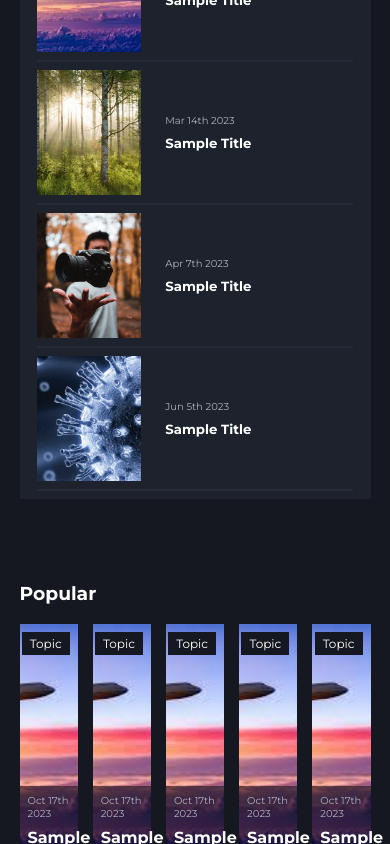
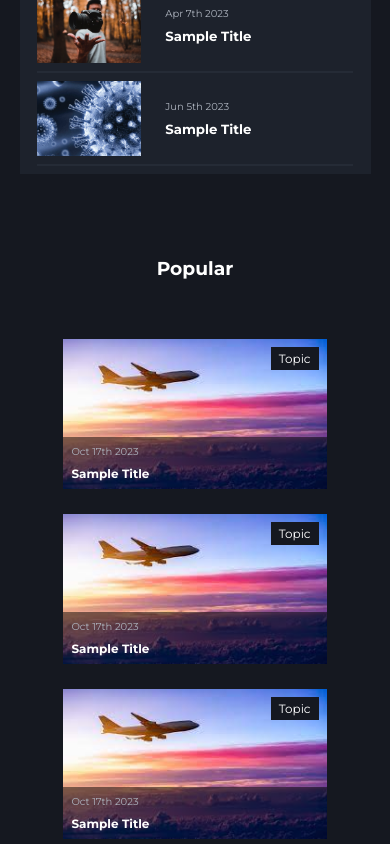
Before and after one commit to JoshuaKirk01/blog-site-project, an Angular app: page /home in a window 390 px wide. Shown: the part 1156-2000 px from the top of the page. Built offline with nearby package versions, Linux system fonts and the light colour scheme.

Commit message:
Reworked some classes and responsiveness
- Still need to complete navbar responsiveness

```diff
--- a/src/app/home/home.component.css
+++ b/src/app/home/home.component.css
@@ -4,7 +4,14 @@ h3, h5 {
 
 /* Global */
 
-.blog {
+.heading {
+    display: flex;
+    justify-content: center;
+    margin-bottom: 25px;
+}
+
+.blog,
+.popular-blog {
     position: relative;
     height: 100%;
     width: 100%;
@@ -56,6 +63,10 @@ hr {
     width: 90%;
     border: none;
     border-top: 2px solid var(--main-light);
+}
+
+.sub-section {
+    flex-direction: column;
 }
 
 /* Main */
@@ -117,15 +128,16 @@ hr {
 
 /* Popular */
 
-.heading {
+.popular-blogs {
     display: flex;
-    justify-content: flex-start;
+    justify-content: center;
+    flex-wrap: wrap;
+    gap: 15px;
+    width: 100%;
 }
 
-.popular-blogs {
-    display: flex;
-    gap: 15px;
-    width: 100%;
+.popular-blog {
+    width: 40%;
     height: 250px;
 }
 
@@ -142,6 +154,7 @@ hr {
     padding: 8px 16px;
     background-color: var(--main);
     border-radius: 1rem;
+    font-size: 14px;
     transition: all 250ms;
 }
 
@@ -153,23 +166,65 @@ hr {
 
 /* Responsive */
 
-@media only screen and (max-width: 720px) {
+@media only screen and (max-width: 1080px) {
     .main-blog,
     .sub-blogs,
-    .trending {
+    .trending,
+    .popular-blogs {
         width: 100%;
+    }
+
+    .col {
+        flex-direction: column;
+        width: 100%;
+    }
+
+    .blog {
+        height: auto;
     }
 
     .sub-blogs {
         flex-direction: row;
     }
 
-    .blog {
-        height: auto;
+    .popular-blogs h4 {
+        font-size: 12px;
     }
+}
+
+@media only screen and (max-width: 720px) {
 
     .trending-blog img {
         width: 33%;
         height: 125px;
     }
+
+    .popular-blogs {
+        gap: 25px;
+        height: 100%;
+    }
+
+    .popular-blog {
+        height: 200px;
+    }
+
+    .explore-topics h4 {
+        margin: 15px 50%;
+    }
 }
+
+@media only screen and (max-width: 500px) {
+    .trending-blog img {
+        height: 75px;
+    }
+
+    .popular-blogs {
+        flex-direction: column;
+        align-items: center;
+    }
+
+    .popular-blog {
+        width: 75%;
+        height: 150px;
+    }
+}
--- a/src/app/home/home.component.html
+++ b/src/app/home/home.component.html
@@ -35,7 +35,9 @@
             </div>
         </div>
         <div class="trending">
-            <h3>Trending Blogs</h3>
+            <div class="heading">
+                <h3>Trending</h3>
+            </div>
             <div class="trending-blog" routerLink="/blog" routerLinkActive="active">
                 <img src="assets/blog-cover-4.jpg" alt="">
                 <div class="trending-blog-info">
@@ -94,13 +96,12 @@
             <hr>
         </div>
     </div>
-    <div class="section">
-        <div class="popular">
+    <div class="section sub-section">
         <div class="heading">
             <h3>Popular</h3>
         </div>
         <div class="popular-blogs">
-                <div class="blog" routerLink="/blog" routerLinkActive="active">
+            <div class="popular-blog" routerLink="/blog" routerLinkActive="active">
                 <img src="assets/blog-cover-7.jpg" alt="">
                 <div class="blog-info">
                     <p>Oct 17th 2023</p>
@@ -110,7 +111,7 @@
                     <p>Topic</p>
                 </div>
             </div>
-                <div class="blog" routerLink="/blog" routerLinkActive="active">
+            <div class="popular-blog" routerLink="/blog" routerLinkActive="active">
                 <img src="assets/blog-cover-7.jpg" alt="">
                 <div class="blog-info">
                     <p>Oct 17th 2023</p>
@@ -120,7 +121,7 @@
                     <p>Topic</p>
                 </div>
             </div>
-                <div class="blog" routerLink="/blog" routerLinkActive="active">
+            <div class="popular-blog" routerLink="/blog" routerLinkActive="active">
                 <img src="assets/blog-cover-7.jpg" alt="">
                 <div class="blog-info">
                     <p>Oct 17th 2023</p>
@@ -130,7 +131,7 @@
                     <p>Topic</p>
                 </div>
             </div>
-                <div class="blog" routerLink="/blog" routerLinkActive="active">
+            <div class="popular-blog" routerLink="/blog" routerLinkActive="active">
                 <img src="assets/blog-cover-7.jpg" alt="">
                 <div class="blog-info">
                     <p>Oct 17th 2023</p>
@@ -140,7 +141,17 @@
                     <p>Topic</p>
                 </div>
             </div>
-                <div class="blog" routerLink="/blog" routerLinkActive="active">
+            <div class="popular-blog" routerLink="/blog" routerLinkActive="active">
+                <img src="assets/blog-cover-7.jpg" alt="">
+                <div class="blog-info">
+                    <p>Oct 17th 2023</p>
+                    <h4>Sample Title</h4>
+                </div>
+                <div class="blog-topic">
+                    <p>Topic</p>
+                </div>
+            </div>
+            <div class="popular-blog" routerLink="/blog" routerLinkActive="active">
                 <img src="assets/blog-cover-7.jpg" alt="">
                 <div class="blog-info">
                     <p>Oct 17th 2023</p>
@@ -152,9 +163,7 @@
             </div>
         </div>
     </div>
-    </div>
-    <div class="section">
-        <div class="explore">
+    <div class="section sub-section">
         <div class="heading">
             <h3>Explore</h3>
         </div>
@@ -172,4 +181,3 @@
         </div>
     </div>
 </div>
-</div>
--- a/src/styles.css
+++ b/src/styles.css
@@ -59,19 +59,3 @@ img {
     height: 100%;
     object-fit: cover;
 }
-
-@media only screen and (max-width: 720px) {
-    .main {
-        flex-direction: column;
-        align-items: center;
-    }
-
-    .sub-section {
-        width: 100%;
-    }
-
-    .col {
-        flex-direction: column;
-        width: 100%;
-    }
-}
```
Also changed, not shown: 5 other files (tests, documents, lock files or other folders). Lines whose indentation alone changed are shown as unchanged.
